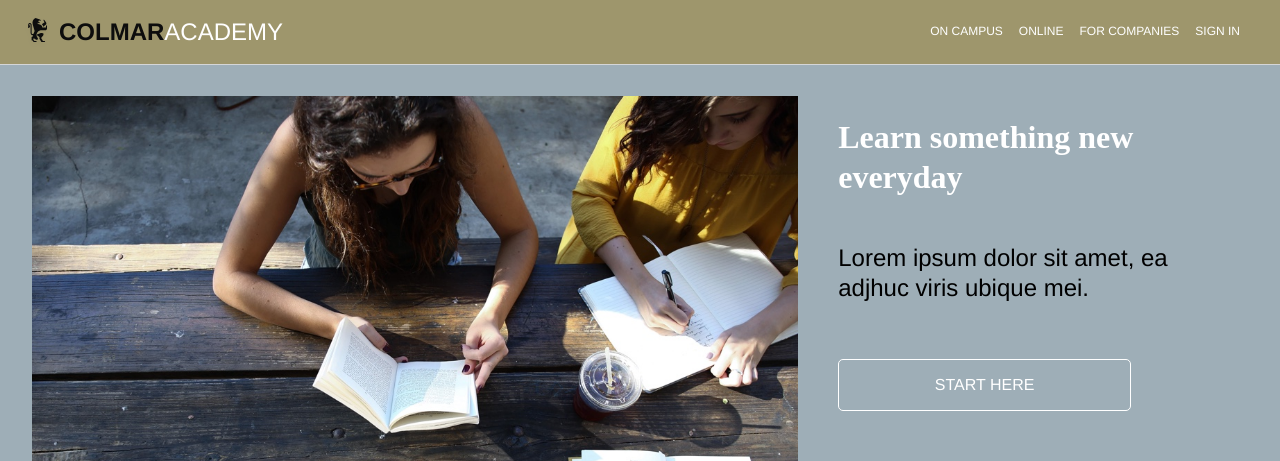
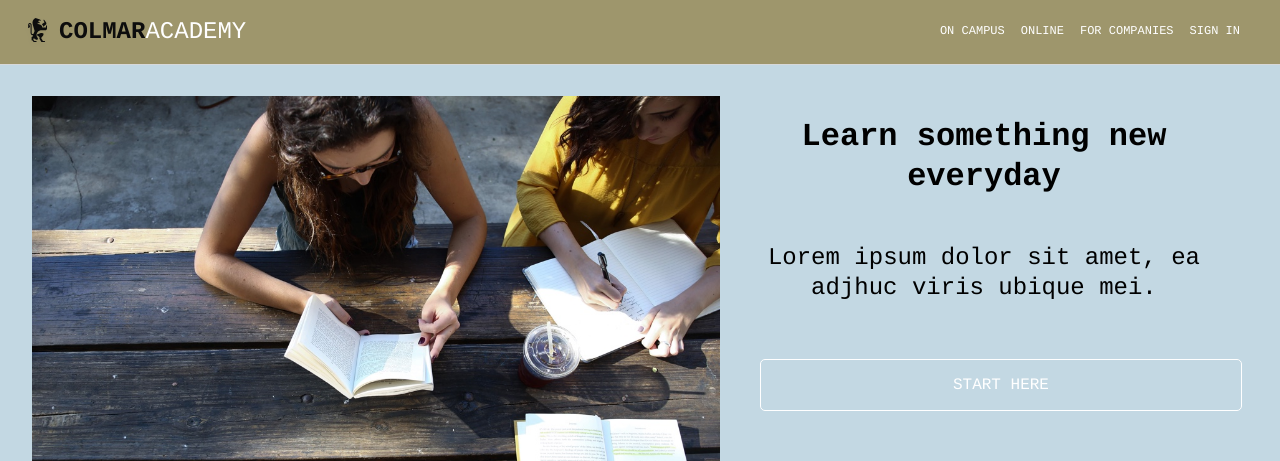
Before and after one commit to bazookalip/capstone, a plain HTML site: page index.html in a window 1280 px wide. Shown: the top 461 px of the page. Drawn offline with Linux system fonts and the light colour scheme.

Commit message:
updated cssd

```diff
--- a/style.css
+++ b/style.css
@@ -1,13 +1,13 @@
 /*--Universal Styles--*/
 
 html {
-  font-family: 'helvetica', sans-serif;
+  font-family: 'courier', sans-serif;
   font-size: 16px;
   color: black;
 }
 
 h1, h2, h3 {
-  font-family: 'Roboto Slab', serif;
+  font-family: 'courier', serif;
   font-weight: 700;
   line-height: 1.25;
 }
@@ -143,10 +143,11 @@ a {
 main {
   position: relative;
   top: 64px;
+  text-align: center;
 }
 .jumbotron {
   padding: 2rem 2rem;
-  background-color: #9EAEB7;
+  background-color: #C3D8E3;
   display: flex;
   align-items:flex-start;
 }
@@ -161,7 +162,8 @@ img {
 }
 
 .jumbotron h1{
-  color: white;
+  color: black;
+  text-align: center;
 }
 
 .jumbotron p{
@@ -176,7 +178,7 @@ font-size: 1.5rem;
 }
 
 .button {
-  width: 70%;
+  width: 100%;
   max-height: 40px;
   align-self: flex-start;
   border-radius: 5px;
```
